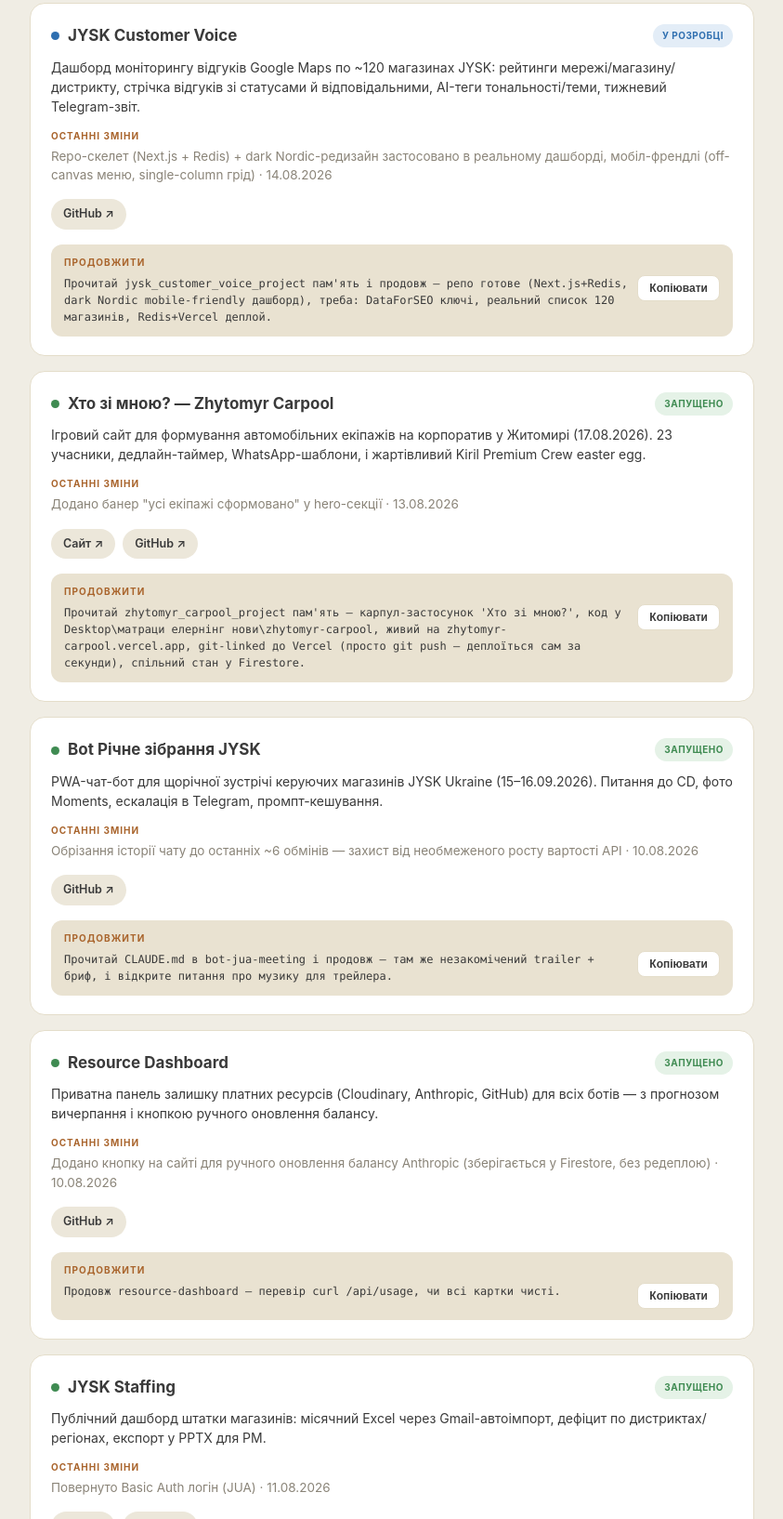
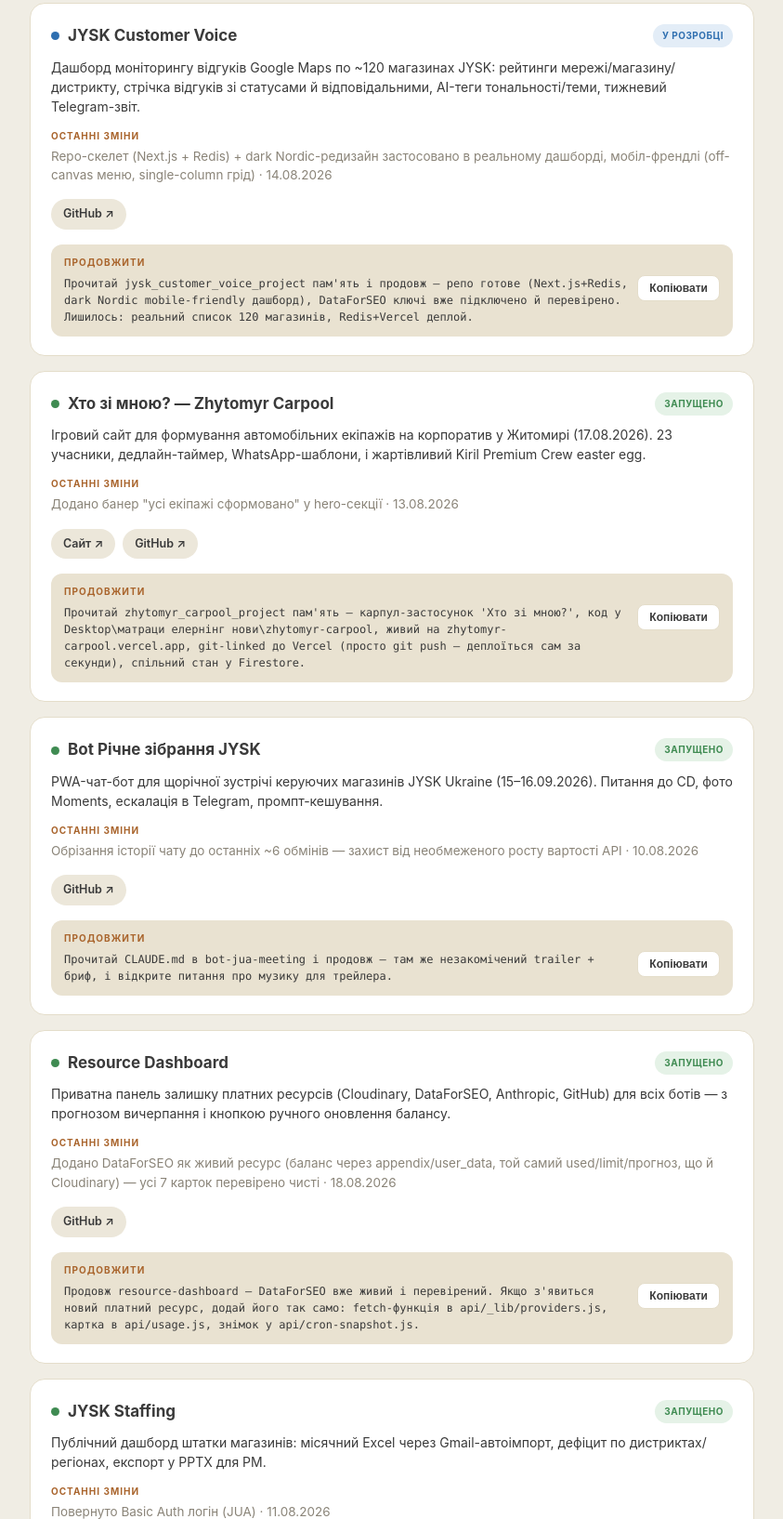
Before and after one commit to romanchuk82-ctrl/kiril-projects-dashboard, a plain HTML site: page index.html in a window 1280 px wide. Shown: the part 271-1905 px from the top of the page at 93% size, without its empty margins (218-1061 px from the left). Drawn offline with Linux system fonts and the light colour scheme.

Commit message:
Update Resource Dashboard and Customer Voice cards: DataForSEO live and verified

```diff
--- a/index.html
+++ b/index.html
@@ -259,7 +259,7 @@
       <div class="continue-box">
         <div class="continue-label">Продовжити</div>
         <div class="continue-body">
-          <div class="continue-text" data-copy>Прочитай jysk_customer_voice_project пам'ять і продовж — репо готове (Next.js+Redis, dark Nordic mobile-friendly дашборд), треба: DataForSEO ключі, реальний список 120 магазинів, Redis+Vercel деплой.</div>
+          <div class="continue-text" data-copy>Прочитай jysk_customer_voice_project пам'ять і продовж — репо готове (Next.js+Redis, dark Nordic mobile-friendly дашборд), DataForSEO ключі вже підключено й перевірено. Лишилось: реальний список 120 магазинів, Redis+Vercel деплой.</div>
           <button class="copy-btn" onclick="copyText(this)">Копіювати</button>
         </div>
       </div>
@@ -323,16 +323,16 @@
         </div>
         <span class="badge green">Запущено</span>
       </div>
-      <p class="desc">Приватна панель залишку платних ресурсів (Cloudinary, Anthropic, GitHub) для всіх ботів — з прогнозом вичерпання і кнопкою ручного оновлення балансу.</p>
+      <p class="desc">Приватна панель залишку платних ресурсів (Cloudinary, DataForSEO, Anthropic, GitHub) для всіх ботів — з прогнозом вичерпання і кнопкою ручного оновлення балансу.</p>
       <div class="changes-label">Останні зміни</div>
-      <p class="changes-text">Додано кнопку на сайті для ручного оновлення балансу Anthropic (зберігається у Firestore, без редеплою) · 10.08.2026</p>
+      <p class="changes-text">Додано DataForSEO як живий ресурс (баланс через appendix/user_data, той самий used/limit/прогноз, що й Cloudinary) — усі 7 карток перевірено чисті · 18.08.2026</p>
       <div class="links">
         <a class="pill" href="https://github.com/romanchuk82-ctrl/resource-dashboard" target="_blank" rel="noopener">GitHub ↗</a>
       </div>
       <div class="continue-box">
         <div class="continue-label">Продовжити</div>
         <div class="continue-body">
-          <div class="continue-text" data-copy>Продовж resource-dashboard — перевір curl /api/usage, чи всі картки чисті.</div>
+          <div class="continue-text" data-copy>Продовж resource-dashboard — DataForSEO вже живий і перевірений. Якщо з'явиться новий платний ресурс, додай його так само: fetch-функція в api/_lib/providers.js, картка в api/usage.js, знімок у api/cron-snapshot.js.</div>
           <button class="copy-btn" onclick="copyText(this)">Копіювати</button>
         </div>
       </div>
```
